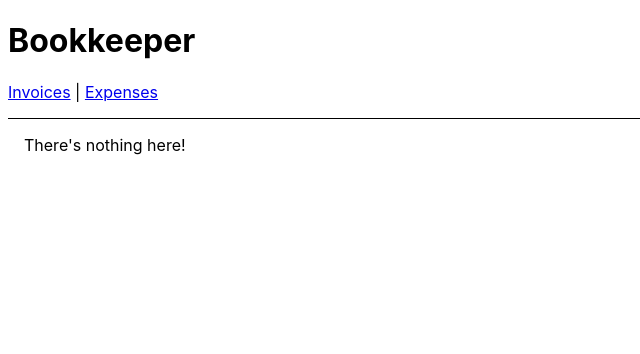
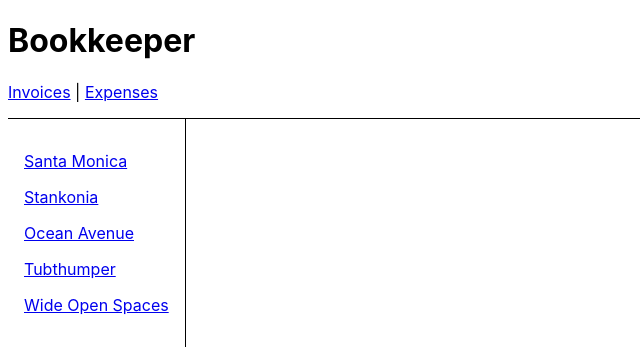
Before and after one commit to anghel7/github-reac-router-6, a React (Vite) app: page /invoices/1995 in a window 1280 px wide. Shown: the top 354 px of the page, without its empty margins (0-640 px from the left). Built offline with nearby package versions, Linux system fonts and the light colour scheme.

Commit message:
1 file modified, 1 added

```diff
--- a/src/main.jsx
+++ b/src/main.jsx
@@ -5,6 +5,7 @@
 import { BrowserRouter, Routes, Route } from 'react-router-dom';
 import Expenses from './routes/expenses';
 import Invoices from './routes/invoices';
+import Invoice from './routes/invoice';
 
 let rootElement = document.getElementById('app');
 ReactDOM.render(
@@ -12,7 +13,9 @@
     <Routes>
       <Route path="/" element={<App />}>
         <Route path="expenses" element={<Expenses />} />
-        <Route path="invoices" element={<Invoices />} />
+        <Route path="invoices" element={<Invoices />}>
+          <Route path=":invoiceId" element={<Invoice />} />
+        </Route>
         <Route
           path="*"
           element={
--- /dev/null
+++ b/src/routes/invoice.js
@@ -0,0 +1,3 @@
+export default function Invoice() {
+  return <h2>Invoice #???</h2>;
+}
```
